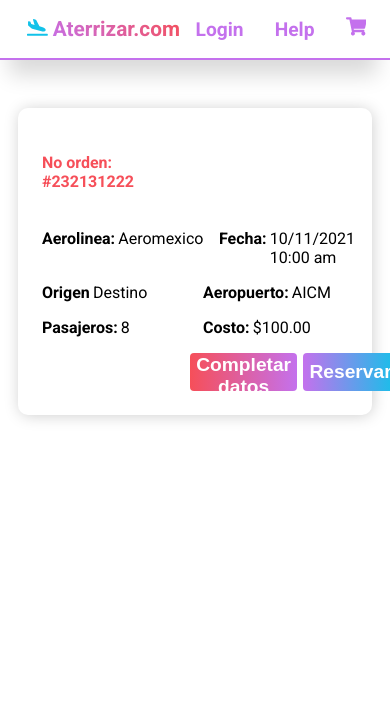
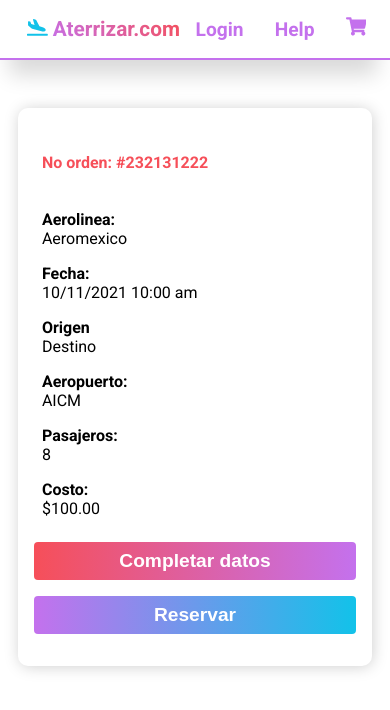
Before and after one commit to jvleon/booking-app, a React (Create React App) app: page /cart in a window 390 px wide. Shown: the top 710 px of the page. Built offline with nearby package versions, Linux system fonts and the light colour scheme; no server answers; the database is empty.

Commit message:
[styles] add responsive for cart

```diff
--- a/src/components/CartCard/styled.js
+++ b/src/components/CartCard/styled.js
@@ -33,4 +33,19 @@ export const Row = styled.div`
       font-weight: 600;
     }
   }
+  @media screen and (max-width: 768px) {
+    flex-direction: column;
+    > div {
+      width: 100%;
+    }
+  }
+
+  @media screen and (max-width: 480px) {
+    > div {
+      flex-direction: column;
+      > button {
+        margin: .5rem;
+      }
+    }
+  }
 `
```
